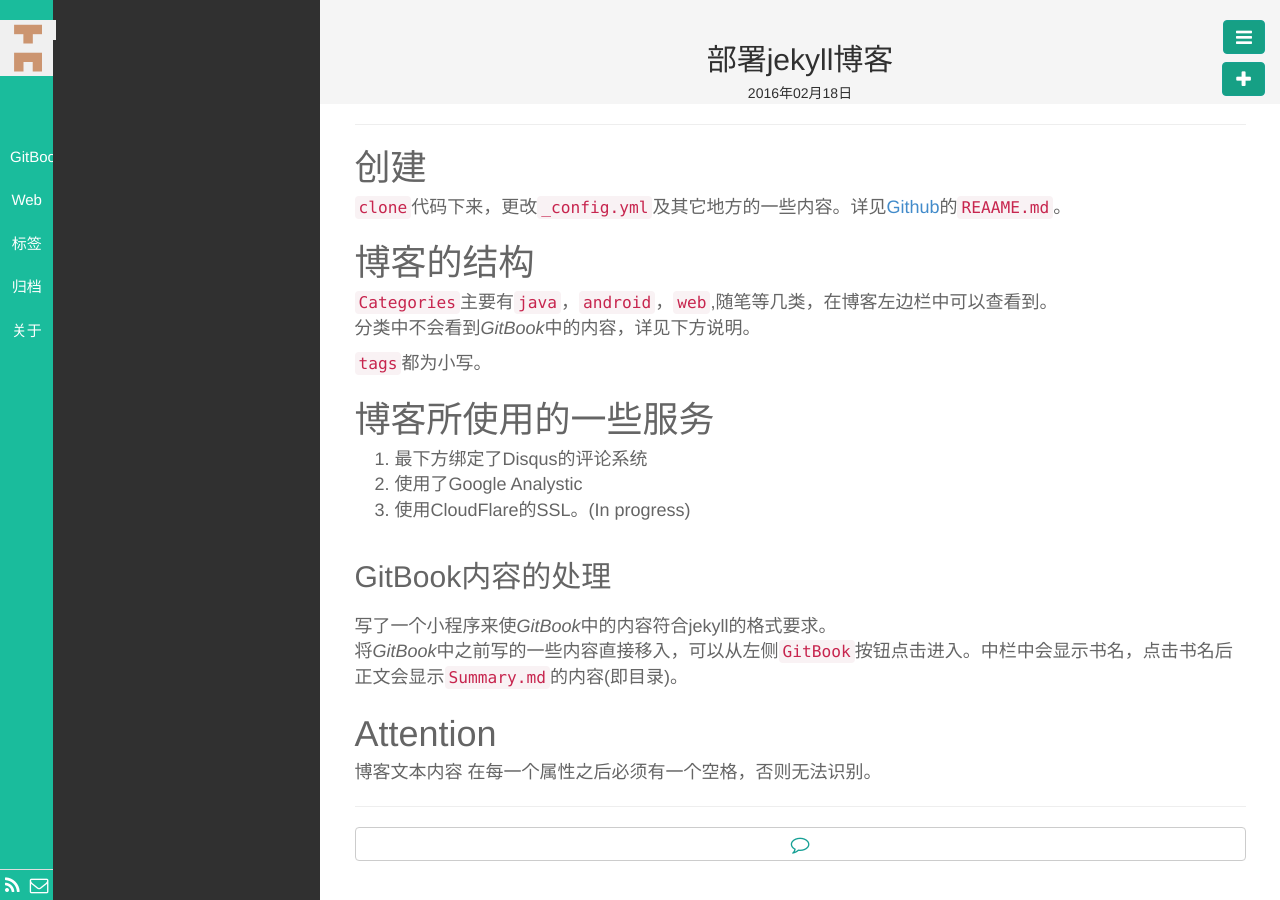
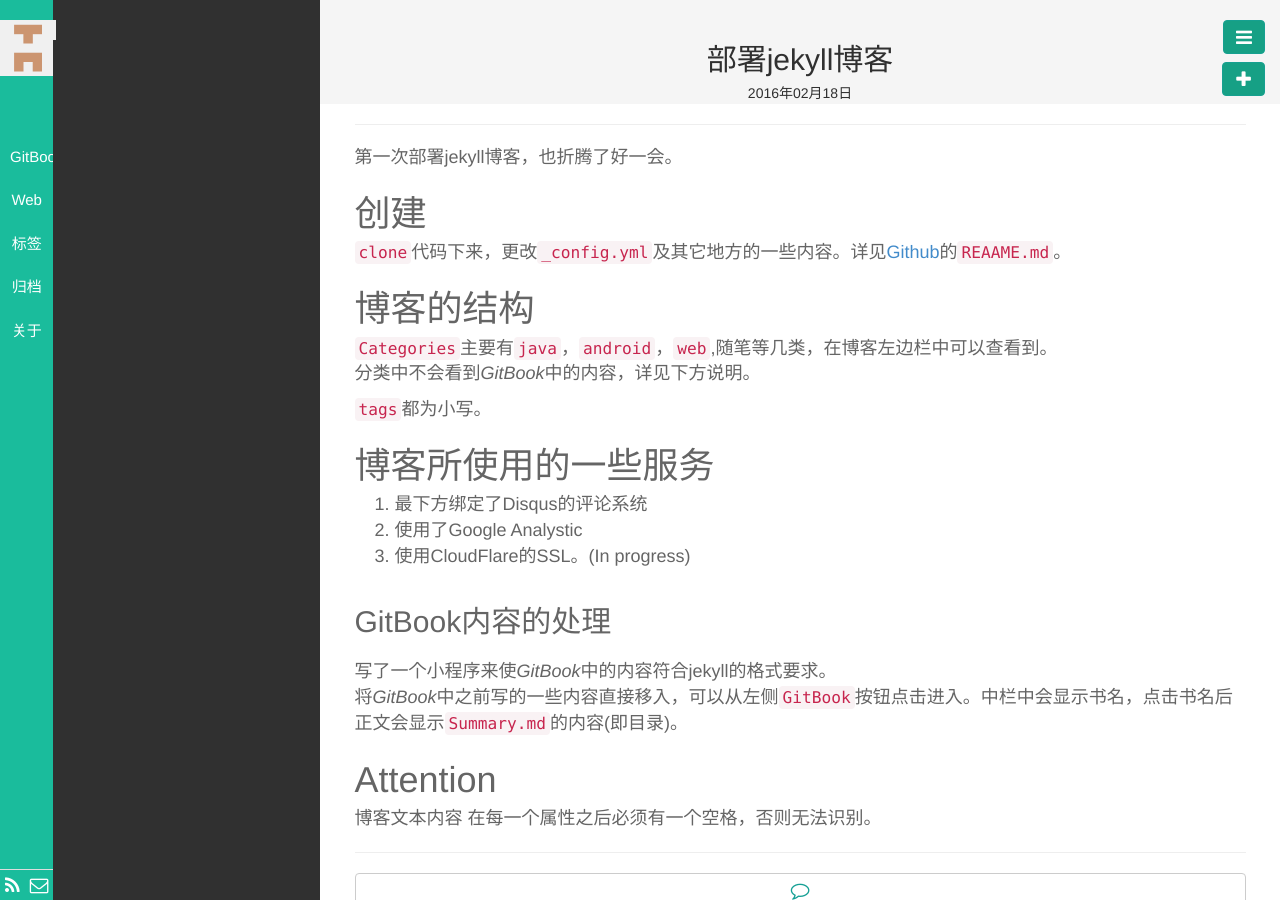
Before and after one commit to ivyxjc/jekyll_blog, a Jekyll site: the page built from _posts/Web/2016-02-18-blog-introductions.md, in a window 1280 px wide. Built offline with Jekyll 4.4.1, drawn with Linux system fonts in a browser that asks for light colours; Markdown is read by kramdown in place of the engine named in the settings.

Commit message:
format change

```diff
--- a/_posts/Web/2016-02-18-blog-introductions.md
+++ b/_posts/Web/2016-02-18-blog-introductions.md
@@ -6,6 +6,7 @@ tags: []
 keywords:
 description:
 ---
+第一次部署jekyll博客，也折腾了好一会。
 
 # 创建
 
```
